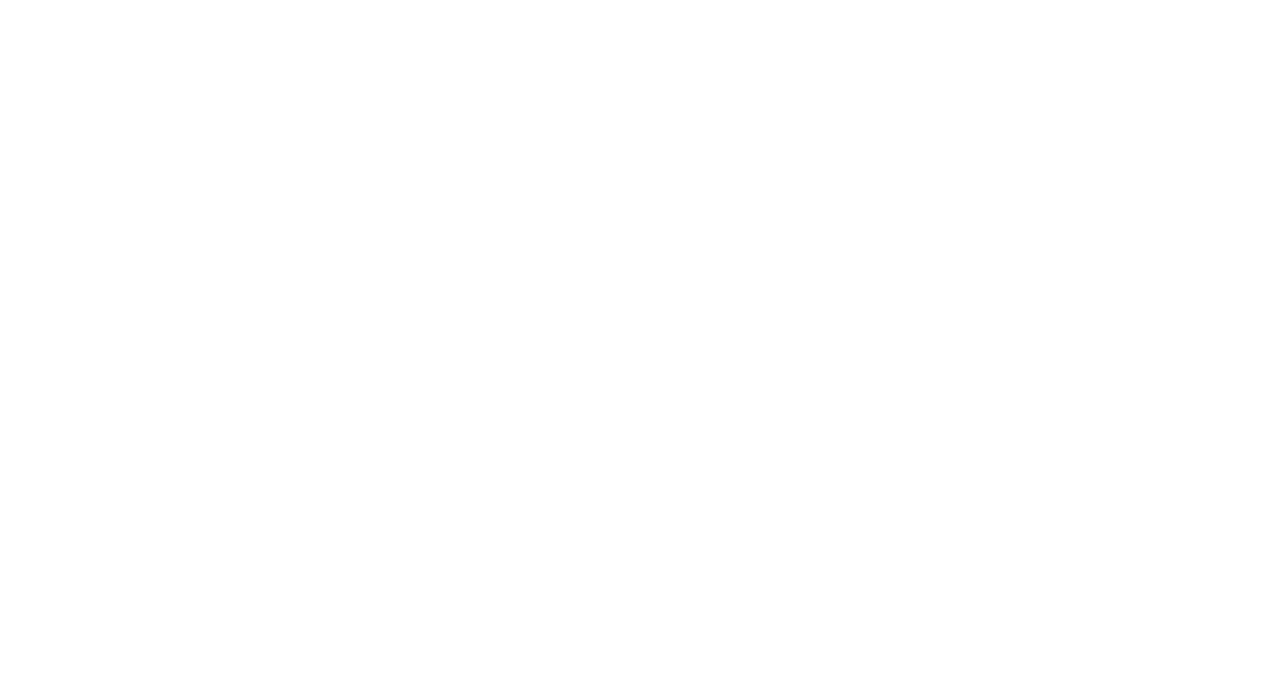
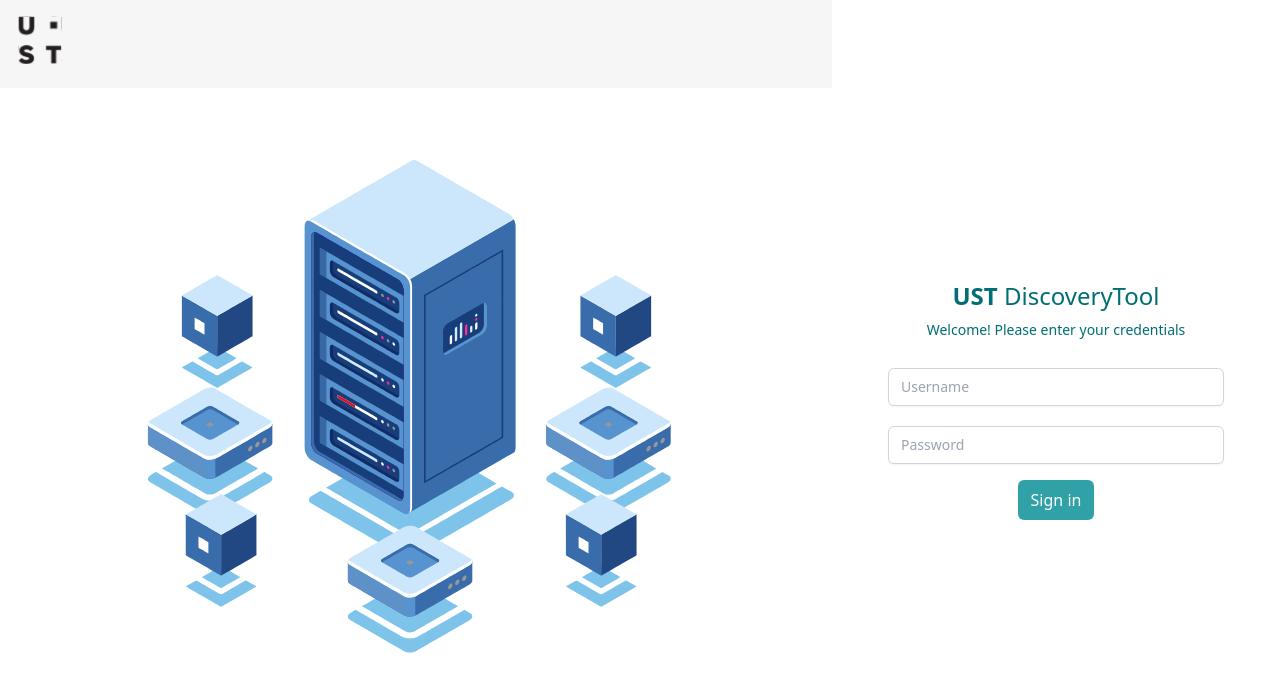
Before and after one commit to vipinRaj-dev/DT_client_demo, a React (Vite) app: page / in a window 1280 px wide. Before the commit this address had no page. Shown: the top 692 px of the page. Built offline with nearby package versions, Linux system fonts and the light colour scheme.

Commit message:
added the route

```diff
--- a/src/App.tsx
+++ b/src/App.tsx
@@ -50,7 +50,7 @@ function App() {
         <Router>
           <Routes>
             {/* <Route path="/login" element={<Login />} /> */}
-            <Route path="/DT_client_demo" element={<Login />} />
+            <Route path="/" element={<Login />} />
 
             {/* <Route element={<ProtectedRoute />}> */}
             {/* didn't added the protectedRoutes logic */}
@@ -78,7 +78,7 @@ function App() {
 
             {/* </Route> */}
             {/* Database Discovery Route */}
-            <Route path="/DT_client_demo/databaseDiscovery" element={<DatabaseDiscovery />}>
+            <Route path="/DT_client_demo" element={<DatabaseDiscovery />}>
               <Route index element={<DatabaseDiscoveryDashboard />} />
               <Route path="sqlDashboard/:time_interval" element={<SqlDashBoard />} />
               <Route path="postgreDashboard/:time_interval" element={<PostgreDashboard />} />
```
